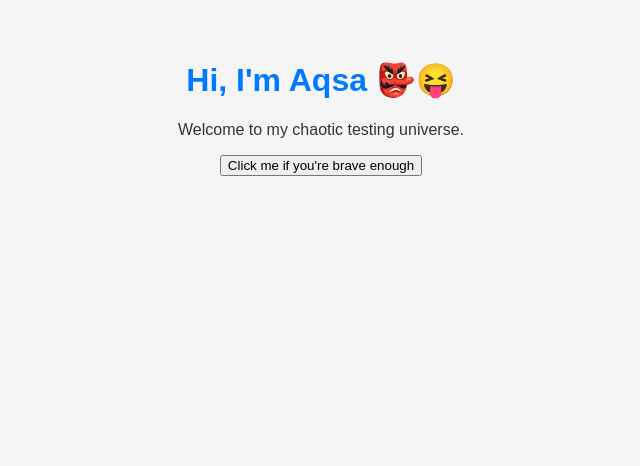
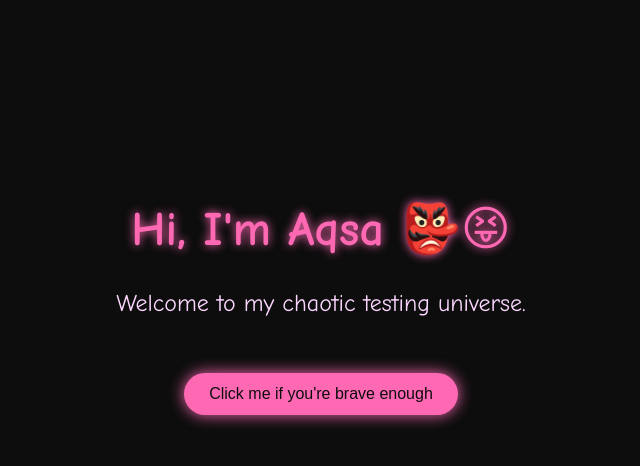
Before and after one commit to aqsa-latif/Devops-testing, a plain HTML site: page index.html in a window 1280 px wide. Shown: the whole page, without its empty margins (319-959 px from the left). Drawn offline with Linux system fonts and the light colour scheme.

Commit message:
Update style.css

```diff
--- a/style.css
+++ b/style.css
@@ -1,11 +1,42 @@
 body {
-  font-family: Arial, sans-serif;
-  background-color: #f5f5f5;
-  color: #333;
-  padding: 2rem;
+  background-color: #0d0d0d;
+  color: #ffccff;
+  font-family: 'Comic Sans MS', cursive, sans-serif;
   text-align: center;
+  padding-top: 20vh;
+}
+
+.container {
+  max-width: 600px;
+  margin: auto;
 }
 
 h1 {
-  color: #007bff;
+  font-size: 3rem;
+  color: #ff69b4;
+  text-shadow: 0 0 10px #ff69b4;
 }
+
+p {
+  font-size: 1.5rem;
+  margin-top: 1rem;
+  color: #fcd6ff;
+}
+
+button {
+  margin-top: 2rem;
+  padding: 12px 25px;
+  font-size: 1rem;
+  color: #0d0d0d;
+  background-color: #ff69b4;
+  border: none;
+  border-radius: 25px;
+  box-shadow: 0 0 15px #ff69b4;
+  cursor: pointer;
+  transition: transform 0.2s;
+}
+
+button:hover {
+  transform: scale(1.1);
+  background-color: #ff85c1;
+}
```
